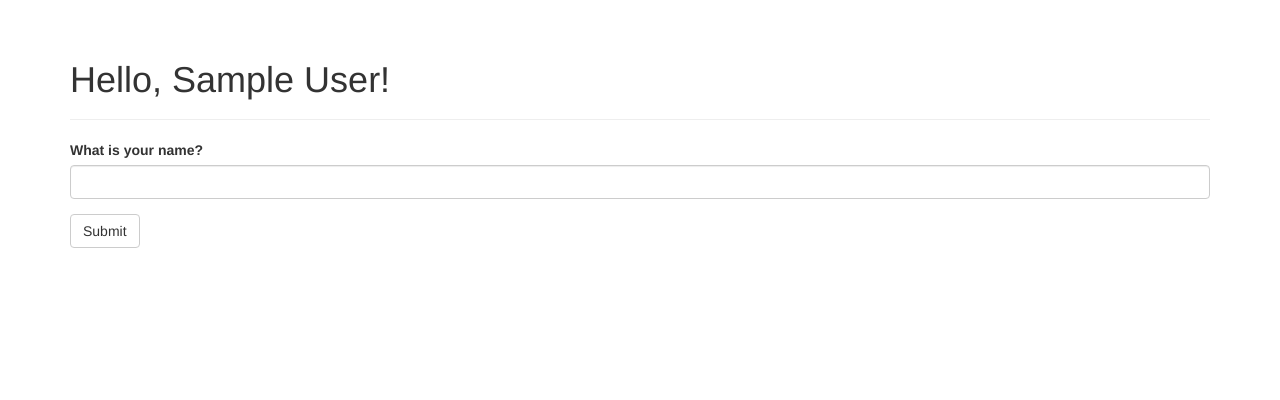
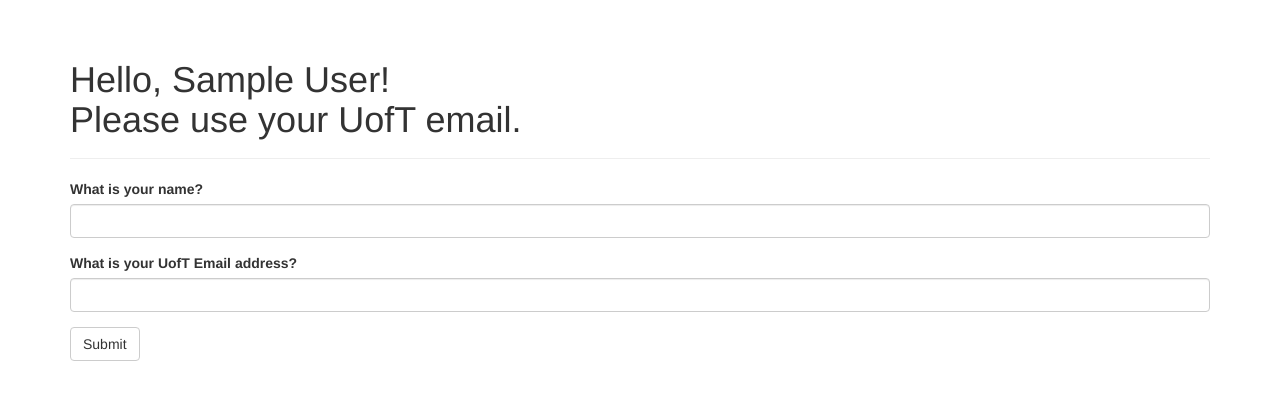
Before and after one commit to puddin1102/E444-F2026-PRA3, a Flask app: page / in a window 1280 px wide. Shown: the part 52-452 px from the top of the page. Run offline with Flask 3, Linux system fonts and the light colour scheme; the visitor is signed in with stand-in values (Sample User, id 1); some libraries are stand-ins or nearby versions.

Commit message:
Activity 1.4: Added uoft email field

```diff
--- a/hello.py
+++ b/hello.py
@@ -2,8 +2,8 @@ from flask import Flask, flash, redirect, render_template, session, url_for
 from flask_bootstrap import Bootstrap
 from flask_moment import Moment
 from flask_wtf import FlaskForm
-from wtforms import StringField, SubmitField
-from wtforms.validators import DataRequired
+from wtforms import EmailField, StringField, SubmitField
+from wtforms.validators import DataRequired, Email
 
 app = Flask(__name__)
 app.config['SECRET_KEY'] = 'hard to guess string'
@@ -14,6 +14,10 @@ moment = Moment(app)
 
 class NameForm(FlaskForm):
     name = StringField('What is your name?', validators=[DataRequired()])
+    email = EmailField(
+        'What is your UofT Email address?',
+        validators=[DataRequired(), Email()],
+    )
     submit = SubmitField('Submit')
 
 
@@ -24,9 +28,20 @@ def index():
         old_name = session.get('name')
         if old_name is not None and old_name != form.name.data:
             flash('Looks like you have changed your name!')
+
+        old_email = session.get('email')
+        if old_email is not None and old_email != form.email.data:
+            flash('Looks like you have changed your email!')
+
         session['name'] = form.name.data
+        session['email'] = form.email.data
         return redirect(url_for('index'))
-    return render_template('index.html', form=form, name=session.get('name'))
+    return render_template(
+        'index.html',
+        form=form,
+        name=session.get('name'),
+        email=session.get('email'),
+    )
 
 @app.route('/user/<name>')
 def user(name):
--- a/templates/index.html
+++ b/templates/index.html
@@ -5,7 +5,16 @@
 
 {% block page_content %}
 <div class="page-header">
-    <h1>Hello, {% if name %}{{ name }}{% else %}Stranger{% endif %}!</h1>
+    <h1>
+        Hello, {% if name %}{{ name }}{% else %}Stranger{% endif %}!
+        {% if email %}<br>
+            {% if 'utoronto' in email|lower %}
+                Your UofT email is {{ email }}
+            {% else %}
+                Please use your UofT email.
+            {% endif %}
+        {% endif %}
+    </h1>
 </div>
 {{ wtf.quick_form(form) }}
 {% endblock %}
```
